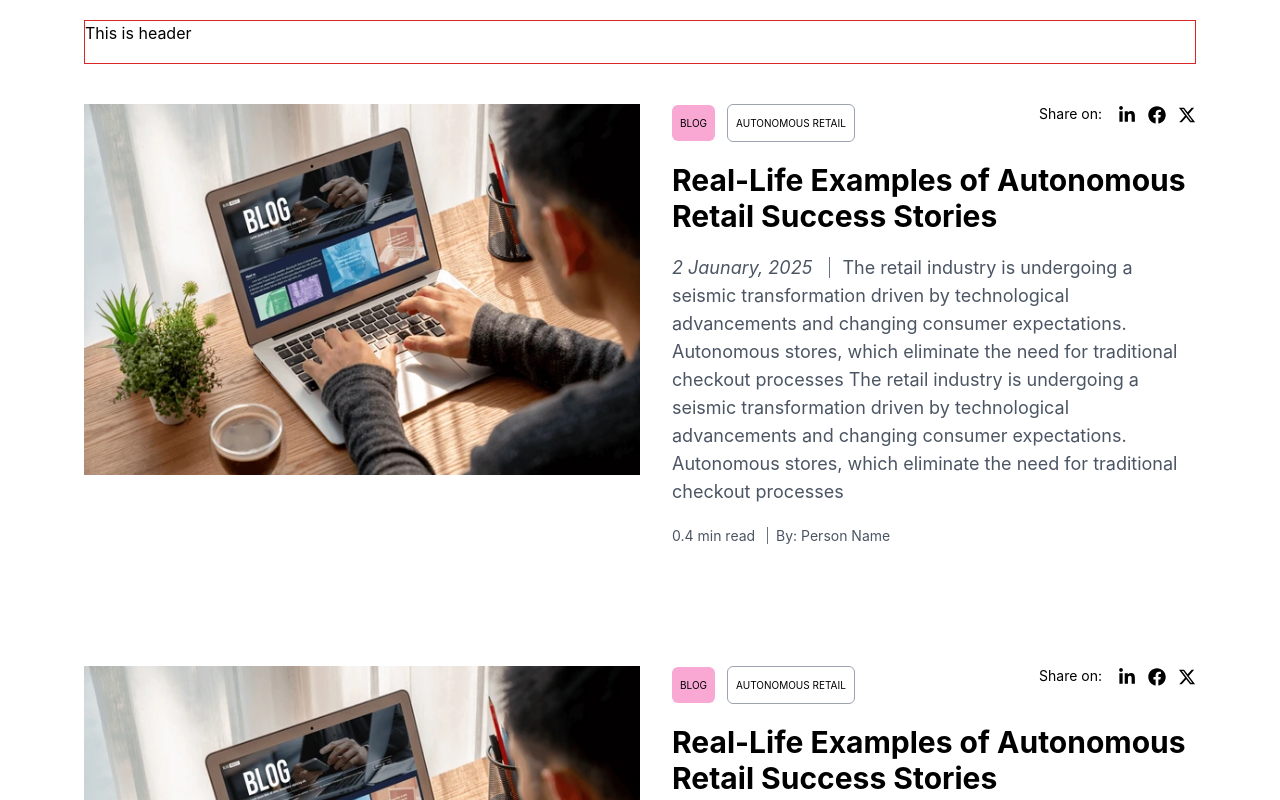
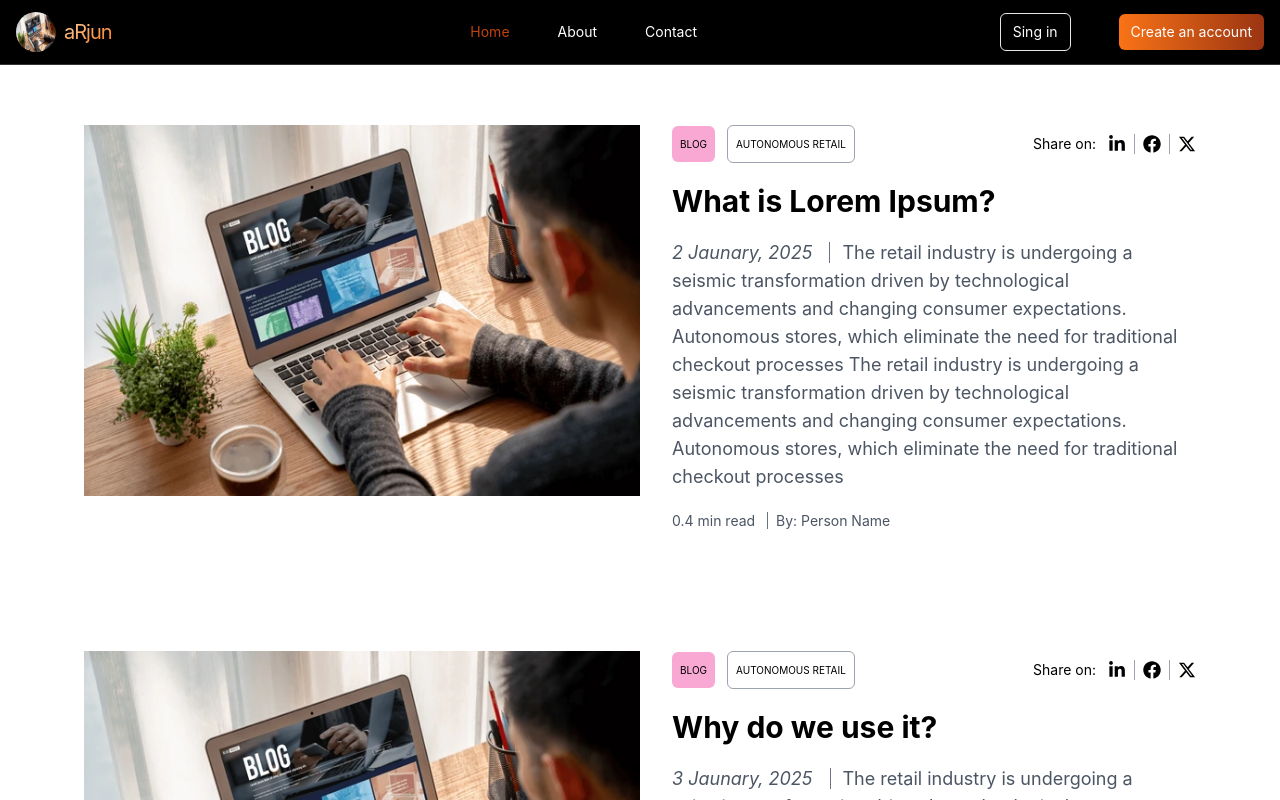
Before and after one commit to maurya-arjun/blog, a React (Create React App) app: page / in a window 1280 px wide. Shown: the top 800 px of the page. Built offline with nearby package versions, Linux system fonts and the light colour scheme.

Commit message:
fixed scroll issue and add menu

```diff
--- a/src/App.js
+++ b/src/App.js
@@ -8,8 +8,8 @@ function App() {
   return (
     <>
         <Router>
+                <Header menuLinks={menuLinks} />
             <div className="lg:w-[90%] mx-auto">
-                <Header />
                 {/* <BlogList /> */}
                 <Routes>
                     <Route path="/" element={<BlogList blogList={blogList} />} />
@@ -21,19 +21,32 @@ function App() {
   );
 }
 
+const menuLinks = [
+    {id: 0, label: 'Home', href: '/', isActive: true},
+    {id: 0, label: 'About', href: '/', isActive: false},
+    {id: 0, label: 'Contact', href: '/', isActive: false}
+];
+
 const blogList = [
     {
         blogImage: blogImage1,
-        blogTitle: 'Real-Life Examples of Autonomous Retail Success Stories',
+        blogTitle: 'What is Lorem Ipsum?',
         blogPublishDate: '2 Jaunary, 2025',
         blogDescription: 'The retail industry is undergoing a seismic transformation driven by technological advancements and changing consumer expectations. Autonomous stores, which eliminate the need for traditional checkout processes The retail industry is undergoing a seismic transformation driven by technological advancements and changing consumer expectations. Autonomous stores, which eliminate the need for traditional checkout processes ',
         publishBy: 'Person Name'
     },
     {
         blogImage: blogImage1,
-        blogTitle: 'Real-Life Examples of Autonomous Retail Success Stories',
+        blogTitle: 'Why do we use it?',
         blogPublishDate: '3 Jaunary, 2025',
         blogDescription: 'The retail industry is undergoing a seismic transformation driven by technological advancements and changing consumer expectations. Autonomous stores, which eliminate the need for traditional checkout processes',
+        publishBy: 'Person Name2'
+    },
+    {
+        blogImage: blogImage1,
+        blogTitle: 'Where does it come from?',
+        blogPublishDate: '3 Jaunary, 2025',
+        blogDescription: 'Contrary to popular belief, Lorem Ipsum is not simply random text. It has roots in a piece of classical Latin literature from 45 BC, making it over 2000 years old. Richard McClintock, a Latin professor at Hampden-Sydney College in Virginia, looked up one of the more obscure Latin words, consectetur, from a Lorem Ipsum passage, and going through the cites of the word in classical literature, discovered the undoubtable source.',
         publishBy: 'Person Name2'
     }
 ]
--- a/src/Components/BlogDetails.js
+++ b/src/Components/BlogDetails.js
@@ -10,19 +10,24 @@ const BlogDetails = () => {
     const [activeSection, setActiveSection] = useState("");
 
     useEffect(() => {
+
+        // Function to check the screen width
+        const isMdDevice = () => window.innerWidth >= 768;
+
+        if ((!isMdDevice)) return;
+
         const sections = document.querySelectorAll("section");
 
         const observer = new IntersectionObserver(
           (entries) => {
             entries.forEach((entry) => {
-                console.log(entry.isIntersecting);
               if (entry.isIntersecting) {
-                console.log(entry.target.id);
                 setActiveSection(entry.target.id);
               }
             });
           },
-          { threshold: 0.1 } // Trigger when 60% of the section is visible
+        //   { threshold: 0.3 } // Trigger when 60% of the section is visible
+        { rootMargin: "-300px" }
         );
 
         sections.forEach((section) => observer.observe(section));
@@ -31,7 +36,7 @@ const BlogDetails = () => {
       }, []);
   return (
         <>
-            <div className='bg-black p-5 space-y-5 lg:m-5'>
+            <div className='bg-black p-5 space-y-5 lg:m-5 lg:mt-0 md:h-screen lg:h-auto lg:p-10 rounded-br-full'>
                 <Link className='text-lg text-white flex items-center' to='/'>
                     <IoChevronBack className='inline mr-1' /> Back To Insights
                 </Link>
@@ -61,25 +66,25 @@ const BlogDetails = () => {
                 <div className='m-5 md:w-[30%] md:order-2 md:top-0 md:left-0 md:h-screen'>
                     <h1 className='text-4xl mb-5'>Table of Content</h1>
                     <ul className='list-disc ml-5 space-y-3 text-lg'>
-                        <li className={`${activeSection === 'overview' ? 'font-bold' : ''}`}>
+                        <li className={`${activeSection === 'overview' ? 'md:font-bold' : ''}`}>
                             <a href='#overview' className='hover:text-orange-600'>
                                 Overview
                             </a>
                         </li>
                         <hr />
-                        <li className={`${activeSection === 'success-stories' ? 'font-bold' : ''}`}>
+                        <li className={`${activeSection === 'success-stories' ? 'md:font-bold' : ''}`}>
                             <a href='#success-stories' className='hover:text-orange-600'>
                                 5 Success Stories Depicting Autonomous Retail Transformation
                             </a>
                         </li>
                         <hr />
-                        <li className={`${activeSection === 'stores-sccess' ? 'font-bold' : ''}`}>
+                        <li className={`${activeSection === 'stores-sccess' ? 'md:font-bold' : ''}`}>
                             <a href='#stores-sccess' className='hover:text-orange-600'>
                                 What Make These Stores Successful?
                             </a>
                         </li>
                         <hr />
-                        <li className={`${activeSection === 'conclusion' ? 'font-bold' : ''}`}>
+                        <li className={`${activeSection === 'conclusion' ? 'md:font-bold' : ''}`}>
                             <a href='#conclusion' className='hover:text-orange-600'>
                                 Conclusion
                             </a>
--- a/src/Components/BlogList.js
+++ b/src/Components/BlogList.js
@@ -7,10 +7,10 @@ import { Link } from "react-router-dom";
 const BlogList = ( {blogList} ) => {
   return (
     blogList.map((blog, index) => (
-        <div className='md:flex md:flex-wrap mb-20 md:space-x-8 p-5 hover:lg:shadow-lg shadow-lg lg:shadow-none' key={index}>
+        <div className='md:flex md:flex-wrap mb-20 mt-10 md:space-x-8 p-5 hover:lg:shadow-lg shadow-lg lg:shadow-none' key={index}>
             <div className='flex-shrink-0 md:w-1/2'>
                 <Link to="/blogDetails">
-                    <img src={blog.blogImage} alt='Blog-Image' />
+                    <img src={blog.blogImage} alt='Blog-Image' className='w-full' />
                 </Link>
             </div>
             <div className='mt-5 md:mt-0 flex-1'>
@@ -24,11 +24,20 @@ const BlogList = ( {blogList} ) => {
                                 Autonomous Retail
                             </button>
                         </div>
-                        <div className='space-x-3'>
-                            <span className='text-sm'>Share on: </span>
-                            <FaLinkedinIn className='inline hover:text-orange-600 cursor-pointer text-lg' />
-                            <FaFacebook className='inline hover:text-orange-600 cursor-pointer text-lg' />
-                            <FaXTwitter className='inline hover:text-orange-600 cursor-pointer text-lg' />
+                        <div className="space-x-0 flex items-center">
+                            <span className="text-sm">Share on:</span>
+                            {[
+                                <FaLinkedinIn className="hover:text-orange-600 cursor-pointer text-lg ml-3" />,
+                                <FaFacebook className="hover:text-orange-600 cursor-pointer text-lg" />,
+                                <FaXTwitter className="hover:text-orange-600 cursor-pointer text-lg" />,
+                            ].map((icon, index, arr) => (
+                                <span key={index} className="flex items-center">
+                                    {icon}
+                                    {index !== arr.length - 1 && (
+                                        <span className="mx-2 bg-gray-400 inline-block w-[1px] h-[20px]"></span>
+                                    )}
+                                </span>
+                            ))}
                         </div>
                     </div>
                 </div>
--- a/src/Components/Header.js
+++ b/src/Components/Header.js
@@ -1,10 +1,65 @@
-import React from 'react'
+import React, { useState } from 'react'
+import { Link } from 'react-router-dom'
+import { RxCross1 } from "react-icons/rx";
+import { IoMdMenu } from "react-icons/io";
+import logo from "../Images/blog-1.jpg"
 
-const Header = () => {
+const Header = ( {menuLinks} ) => {
+    const [mobileDrawerOpen, setMobileDrawerOpen] = useState(false);
+
+    const toggleNavbar = () => {
+        setMobileDrawerOpen(!mobileDrawerOpen);
+    }
   return (
-    <div className='h-11 border border-red-600 m-5'>
-      This is header
-    </div>
+    <nav className="sticky top-0 z-50 py-3 bg-black text-white border-b border-neutral-700/80">
+        <div className="container px-4 mx-auto relative text-sm">
+            <div className="flex justify-between items-center">
+                <div className="flex items-center flex-shrink-0">
+                    <img src={logo} className='h-10 w-10 mr-2 rounded-full' alt="logo" />
+                    <span className="text-xl tracking-tighter bg-gradient-to-br from-orange-200 to-orange-500 text-transparent bg-clip-text">aRjun</span>
+                </div>
+                <ul className='hidden lg:flex ml-14 space-x-12'>
+                    {menuLinks.map((menu, index) => (
+                        <li className={`hover:text-orange-700 ${menu.isActive ? 'text-orange-700' : ''}`}>
+                            <Link to={menu.href} > {menu.label} </Link>
+                        </li>
+                    ))}
+                </ul>
+                <div className="hidden lg:flex justify-center space-x-12 items-center">
+                    <Link to="/" className='py-2 px-3 border rounded-md'>
+                        Sing in
+                    </Link>
+                    <Link to="/" className='bg-gradient-to-r from-orange-500 to-orange-800 py-2 px-3 rounded-md'>
+                        Create an account
+                    </Link>
+                </div>
+                <div className="lg:hidden md:flex flex-col justify-end text-2xl">
+                    <button onClick={toggleNavbar}>
+                        {mobileDrawerOpen ? <RxCross1 /> : <IoMdMenu />}
+                    </button>
+                </div>
+            </div>
+            {mobileDrawerOpen && (
+                <div className="fixed right-0 bg-black text-white z-20 w-full p-12 flex flex-col justify-end items-end text-lg mt-4 lg:hidden">
+                    <ul className="mb-10 text-center space-y-5">
+                        {menuLinks.map((menu, index) => (
+                            <li className={`hover:text-orange-700 ${menu.isActive ? 'text-orange-700' : ''}`}>
+                                <Link to={menu.href} > {menu.label} </Link>
+                            </li>
+                        ))}
+                    </ul>
+                    <div className="flex space-x-6">
+                        <Link to="/" className='py-2 px-3 border rounded-md text-center'>
+                            Sing in
+                        </Link>
+                        <Link to="/" className='bg-gradient-to-r from-orange-500 to-orange-800 py-2 px-3 rounded-md text-center'>
+                            Create an account
+                        </Link>
+                    </div>
+                </div>
+            )}
+        </div>
+    </nav>
   )
 }
 
```
